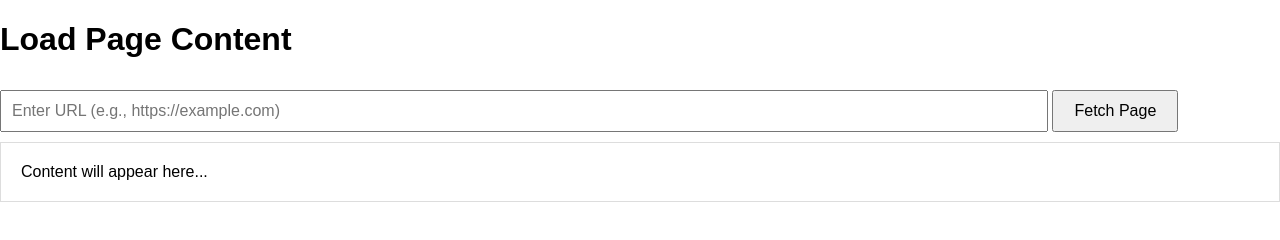
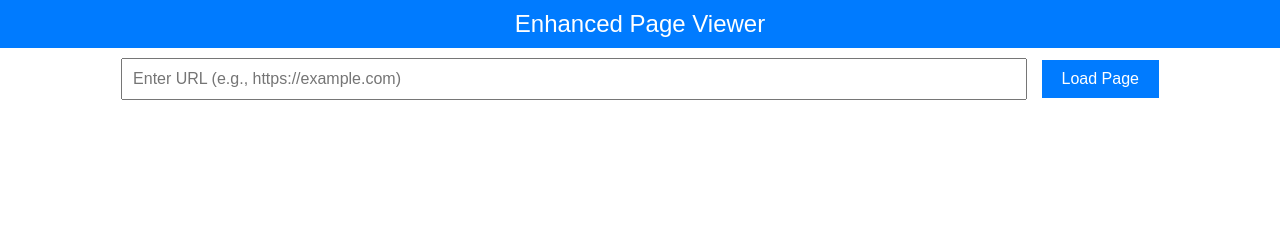
Before and after one commit to atsuperman/soon, a plain HTML site: page index.html in a window 1280 px wide. Drawn offline with Linux system fonts and the light colour scheme.

Commit message:
Update index.html

```diff
--- a/index.html
+++ b/index.html
@@ -3,60 +3,77 @@
 <head>
     <meta charset="UTF-8">
     <meta name="viewport" content="width=device-width, initial-scale=1.0">
-    <title>Display External Page</title>
+    <title>Enhanced Iframe</title>
     <style>
         body {
+            margin: 0;
             font-family: Arial, sans-serif;
-            margin: 0;
-            padding: 0;
         }
-        #content {
-            padding: 20px;
-            border: 1px solid #ddd;
-            max-height: 90vh;
-            overflow-y: auto;
+        .container {
+            display: flex;
+            flex-direction: column;
+            height: 100vh;
+        }
+        .header {
+            padding: 10px;
+            background-color: #007bff;
+            color: white;
+            text-align: center;
+            font-size: 1.5rem;
+        }
+        .iframe-container {
+            flex-grow: 1;
+            position: relative;
+        }
+        iframe {
+            width: 100%;
+            height: 100%;
+            border: none;
         }
         #urlInput {
-            width: 80%;
+            width: 70%;
             padding: 10px;
-            margin: 10px 0;
-            font-size: 16px;
+            margin-right: 10px;
+            font-size: 1rem;
         }
-        #fetchButton {
+        #loadButton {
             padding: 10px 20px;
-            font-size: 16px;
+            font-size: 1rem;
+            background-color: #007bff;
+            color: white;
+            border: none;
             cursor: pointer;
+        }
+        #loadButton:hover {
+            background-color: #0056b3;
         }
     </style>
 </head>
 <body>
-    <h1>Load Page Content</h1>
-    <input type="text" id="urlInput" placeholder="Enter URL (e.g., https://example.com)" />
-    <button id="fetchButton">Fetch Page</button>
-    <div id="content">Content will appear here...</div>
+    <div class="container">
+        <div class="header">Enhanced Page Viewer</div>
+        <div style="padding: 10px; text-align: center;">
+            <input type="text" id="urlInput" placeholder="Enter URL (e.g., https://example.com)" />
+            <button id="loadButton">Load Page</button>
+        </div>
+        <div class="iframe-container">
+            <iframe id="pageFrame" src=""></iframe>
+        </div>
+    </div>
 
     <script>
-        const fetchButton = document.getElementById('fetchButton');
         const urlInput = document.getElementById('urlInput');
-        const contentDiv = document.getElementById('content');
+        const loadButton = document.getElementById('loadButton');
+        const pageFrame = document.getElementById('pageFrame');
 
-        fetchButton.addEventListener('click', async () => {
-            const url = urlInput.value;
+        loadButton.addEventListener('click', () => {
+            const url = urlInput.value.trim();
             if (!url) {
                 alert('Please enter a URL');
                 return;
             }
-            try {
-                const response = await fetch(url);
-                if (!response.ok) {
-                    throw new Error(`Error fetching page: ${response.statusText}`);
-                }
-                const text = await response.text();
-                contentDiv.innerHTML = text;
-            } catch (error) {
-                contentDiv.textContent = `Failed to load content: ${error.message}`;
-            }
+            pageFrame.src = url;
         });
     </script>
 </body>
-    </html>
+</html>
```
